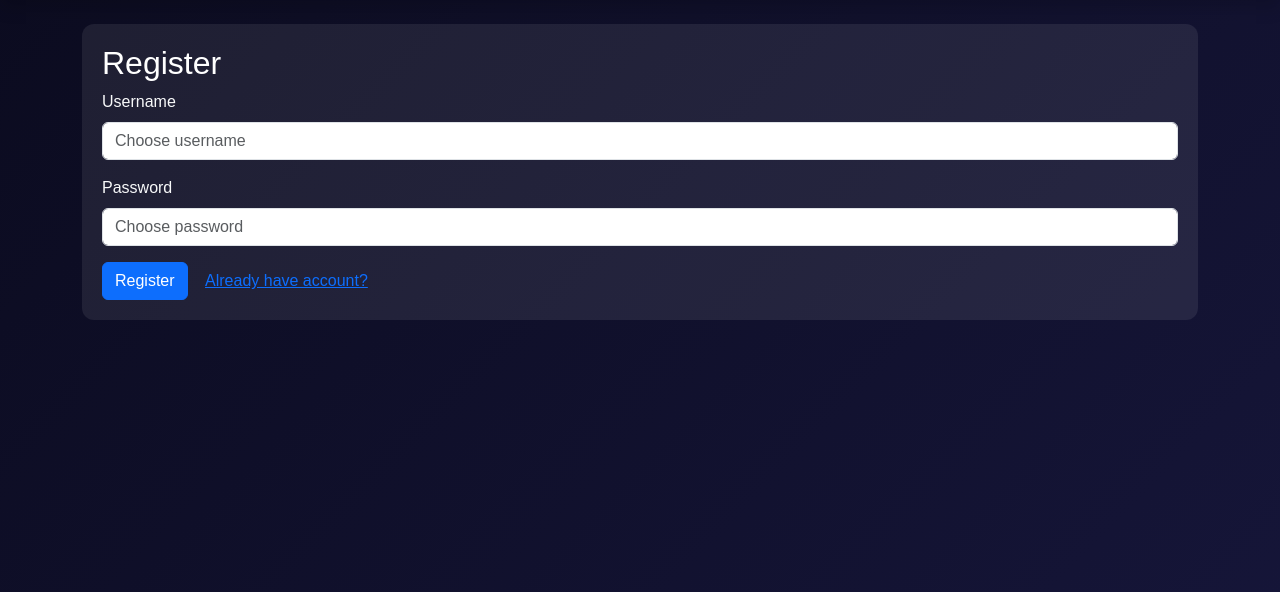
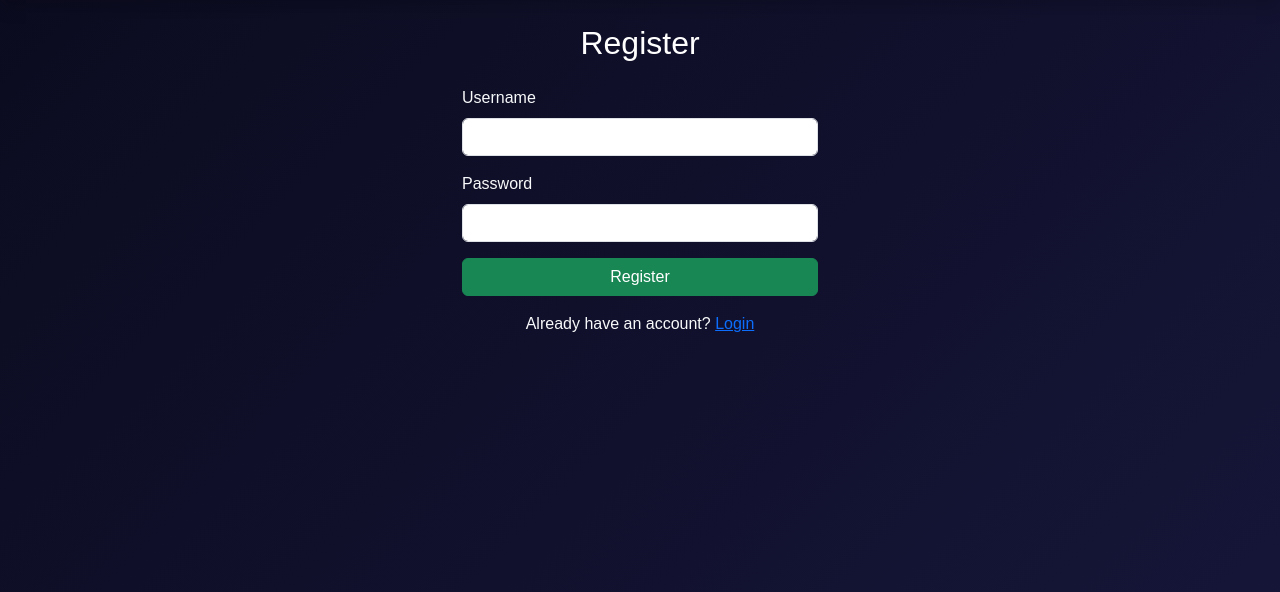
Before and after one commit to arranjan681/ReelLog, a Flask app: page /register in a window 1280 px wide. Shown: the part 56-648 px from the top of the page. Run offline with Flask 3, Linux system fonts and the light colour scheme.

Commit message:
Update register.html

```diff
--- a/templates/register.html
+++ b/templates/register.html
@@ -1,22 +1,31 @@
 {% extends 'base.html' %}
 {% block content %}
-<div class="form-box">
-    <h2>Register</h2>
+<div class="row justify-content-center">
+    <div class="col-md-4">
+        <h2 class="text-center mb-4">Register</h2>
+
         <form method="POST">
             {{ form.hidden_tag() }}
 
             <div class="mb-3">
                 {{ form.username.label(class="form-label") }}
-            {{ form.username(class="form-control", placeholder="Choose username") }}
+                {{ form.username(class="form-control") }}
             </div>
 
             <div class="mb-3">
                 {{ form.password.label(class="form-label") }}
-            {{ form.password(class="form-control", placeholder="Choose password") }}
+                {{ form.password(class="form-control") }}
             </div>
 
-        {{ form.submit(class="btn btn-primary") }}
-        <a href="{{ url_for('login') }}" class="btn btn-link">Already have account?</a>
+            <div class="d-grid">
+                {{ form.submit(class="btn btn-success") }}
+            </div>
         </form>
+
+        <p class="mt-3 text-center">
+            Already have an account?
+            <a href="{{ url_for('login') }}">Login</a>
+        </p>
+    </div>
 </div>
 {% endblock %}
```
Lines whose indentation alone changed are shown as unchanged.
